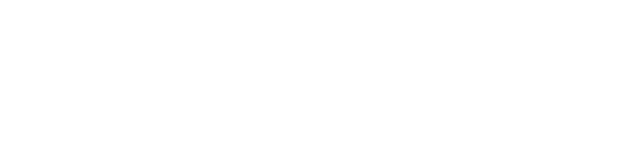
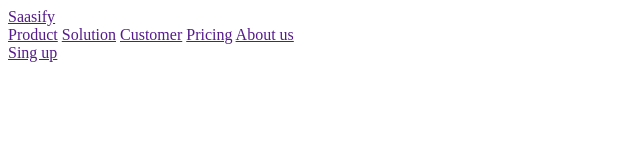
Before and after one commit to Vitori007/proeeekct-, a plain HTML site: page intex.html in a window 1280 px wide. Shown: the whole page, without its empty margins (0-640 px from the left). Drawn offline with Linux system fonts and the light colour scheme.

Commit message:
Update intex.html

```diff
--- a/intex.html
+++ b/intex.html
@@ -9,6 +9,17 @@ initial-scale=1.0">
 <body>
 <header>
    <div class="conteiner">
+    <div class="head">
+       <a class="logo" href="">Saasify</a>
+       <nav>
+         <a href="">Product</a>
+         <a href="">Solution</a>
+         <a href="">Customer</a>
+         <a href="">Pricing</a>
+         <a href="">About us</a>
+       </nav>
+       <a href="">Sing up</a>
+    </div>
    </div>
 </header>
 </body>
```
